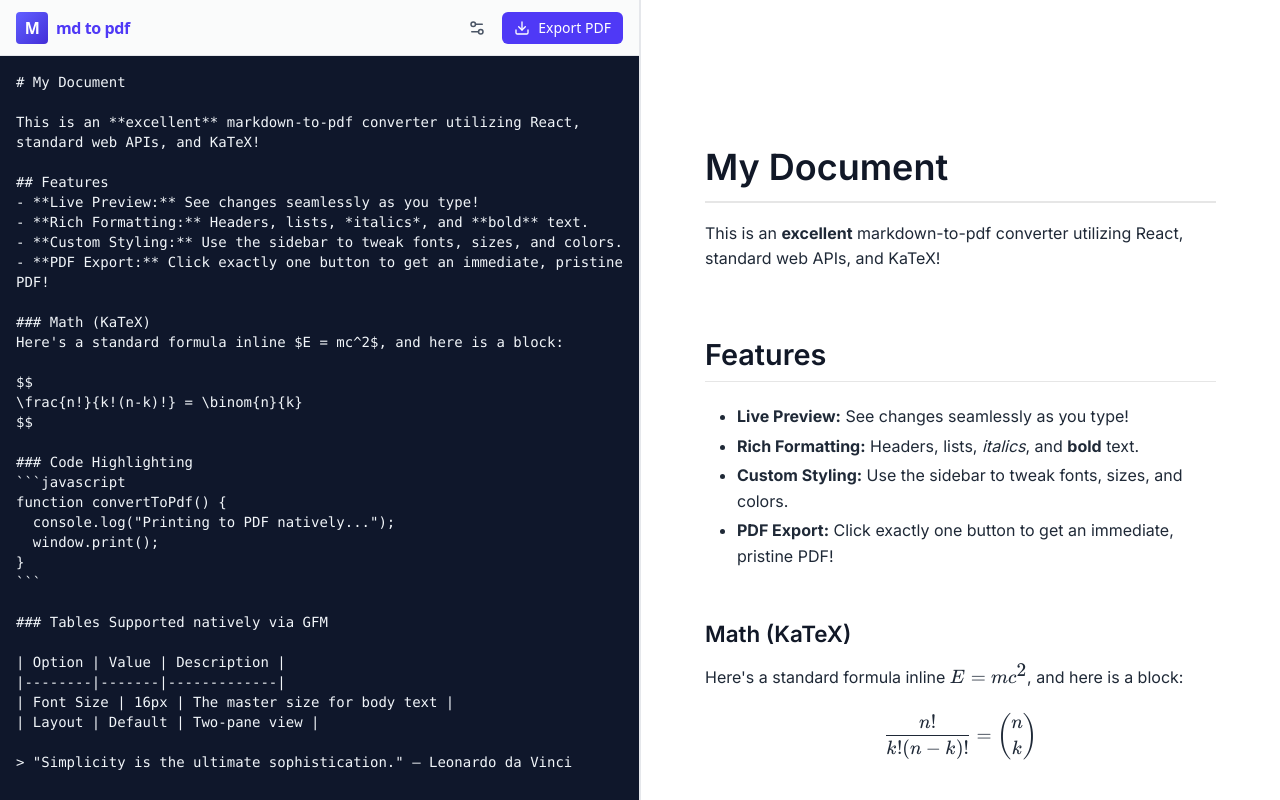
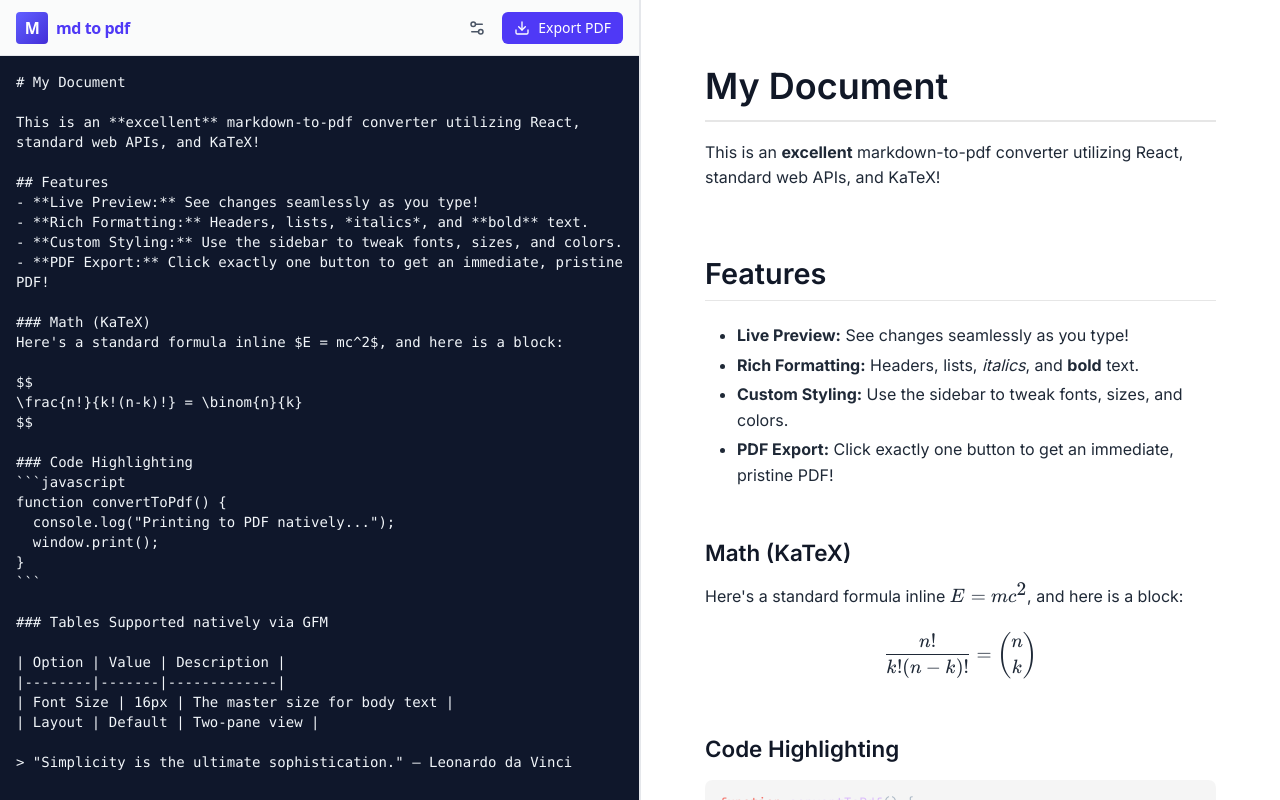
Before and after one commit to kevinnadar22/md-to-pdf, a React (Vite) app: page / in a window 1280 px wide. Built offline with nearby package versions, Linux system fonts and the light colour scheme.

Commit message:
fix: adjust print layout margins
Standardize print margins by applying them via container padding instead of page settings to ensure consistent rendering across browsers. Remove top margin from the first child element to prevent layout shifts.

```diff
--- a/src/App.tsx
+++ b/src/App.tsx
@@ -193,7 +193,7 @@ export default function App() {
         className="w-full md:w-1/2 h-1/2 md:h-full overflow-y-auto flex print:w-full print:block print:h-auto print:overflow-visible print:border-none print:bg-white border-l border-gray-200"
         style={cssVariables}
       >
-        <div className="w-full h-fit max-w-[210mm] print:max-w-none mx-auto print:mx-0 p-8 md:p-12 lg:p-16 print:p-0 markdown-preview print:block">
+        <div className="w-full h-fit max-w-[210mm] print:max-w-none mx-auto print:mx-0 p-8 md:p-12 lg:p-16 print:p-[20mm] markdown-preview print:block">
           <ReactMarkdown
             remarkPlugins={[remarkGfm, remarkMath]}
             rehypePlugins={[rehypeKatex, rehypeHighlight]}
--- a/src/index.css
+++ b/src/index.css
@@ -26,6 +26,10 @@ body {
   color: var(--text-color);
   background-color: var(--bg-color);
   max-width: 100%;
+}
+
+.markdown-preview > *:first-child {
+  margin-top: 0;
 }
 
 .markdown-preview h1,
@@ -152,6 +156,6 @@ body {
   }
 
   @page {
-    margin: 20mm;
+    margin: 0;
   }
 }
```
